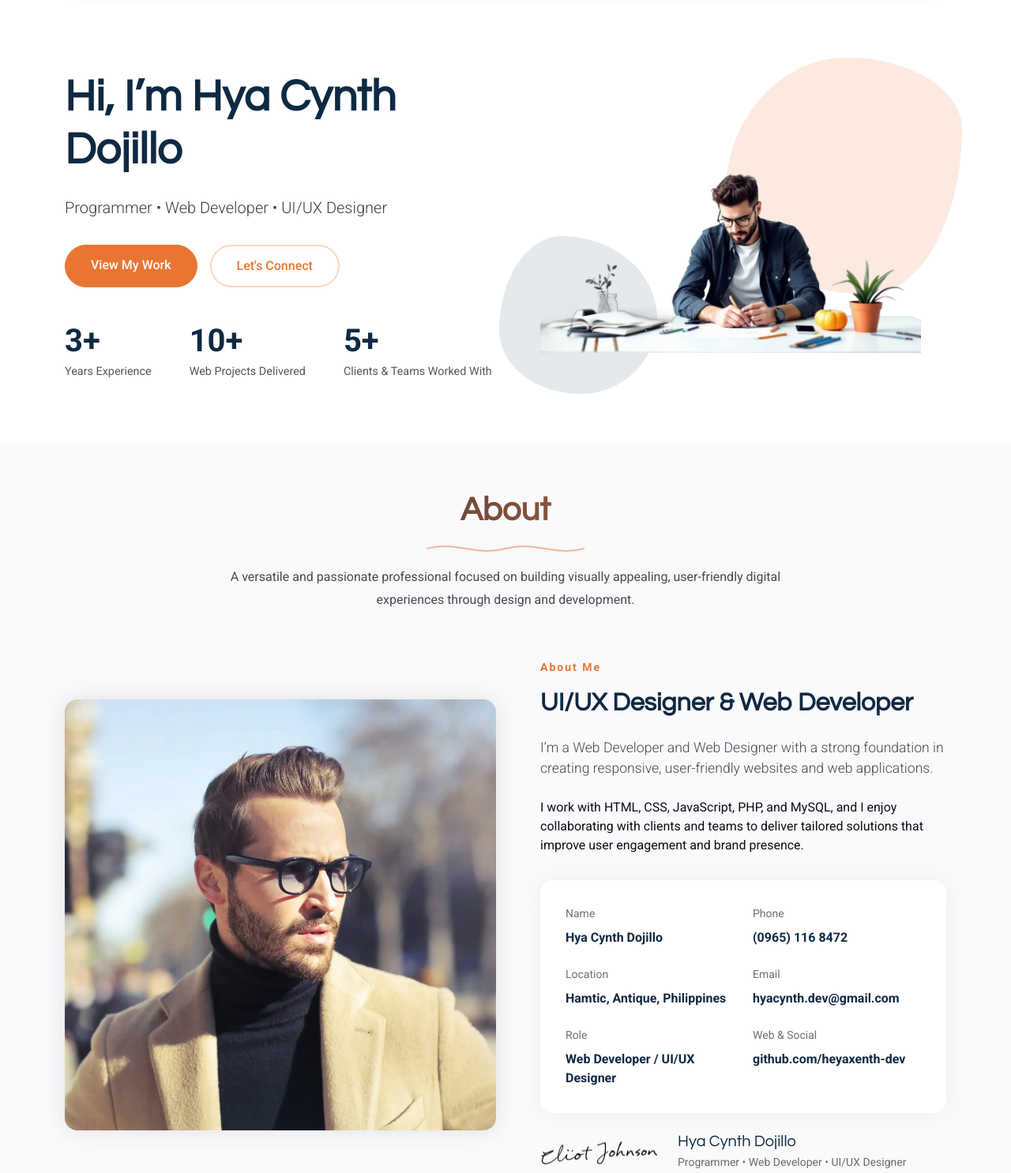
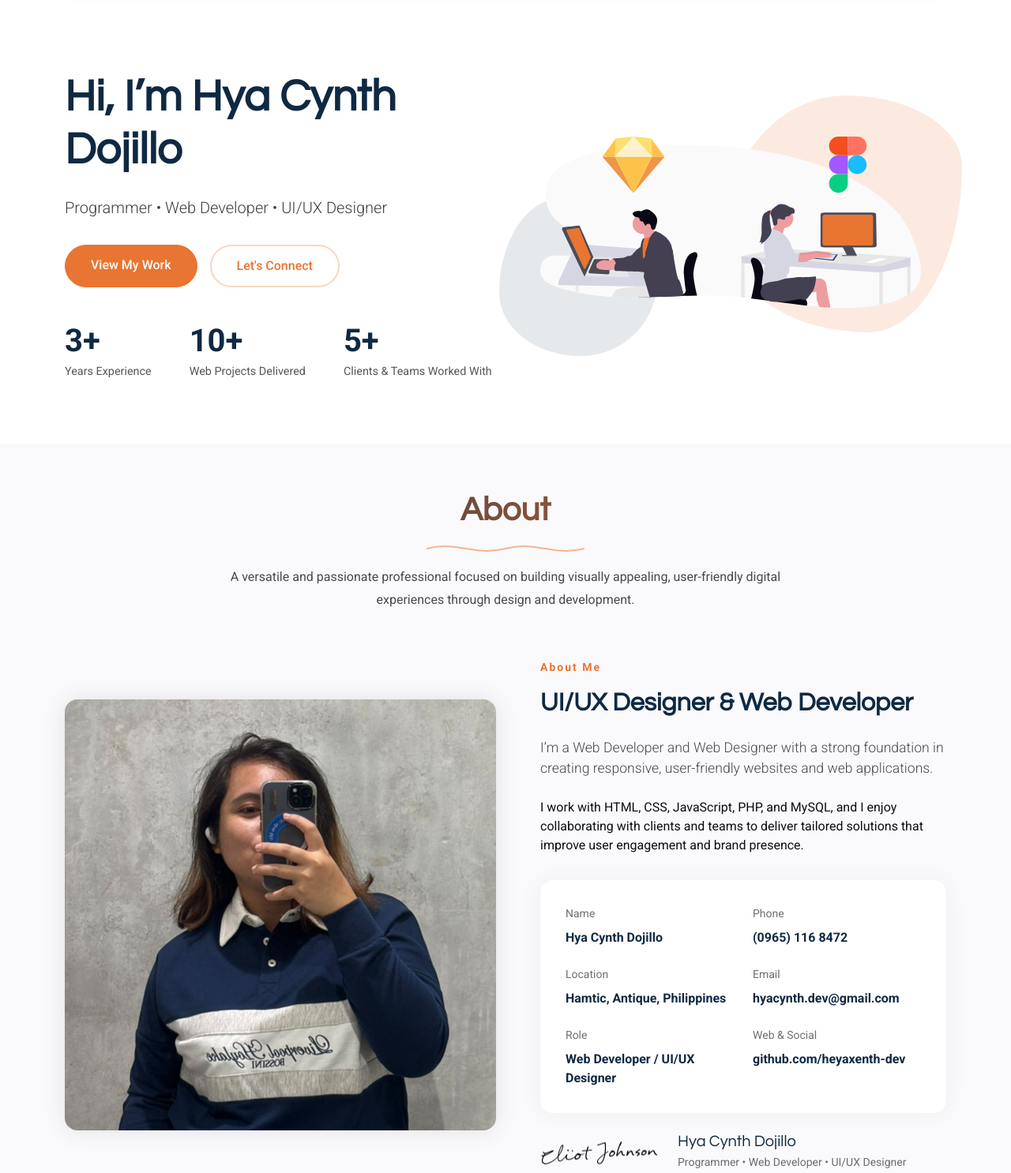
Before and after one commit to heyaxenth-dev/heyaxenth-dev-website, a plain HTML site: page index.html in a window 1280 px wide. Shown: the part 100-1586 px from the top of the page at 79% size. Drawn offline with Linux system fonts and the light colour scheme.

Commit message:
pictures updated
Co-authored-by: Copilot <copilot@github.com>

```diff
--- a/index.html
+++ b/index.html
@@ -125,7 +125,7 @@
 						<div class="col-lg-6">
 							<div class="hero-image">
 								<img
-									src="assets/img/profile/profile-1.webp"
+									src="assets/img/profile/undraw_design-tools_wgpz.svg"
 									alt="Portfolio Hero Image"
 									class="img-fluid"
 									data-aos="zoom-out"
@@ -169,7 +169,7 @@
 							data-aos-delay="200">
 							<div class="about-image">
 								<img
-									src="assets/img/profile/profile-square-2.webp"
+									src="assets/img/profile/profile-square-2.jpg"
 									alt="Profile Image"
 									class="img-fluid rounded-4" />
 							</div>
```
Also changed, not shown: assets/img/profile/profile-1.png (added), assets/img/profile/profile-square-2.jpg (added), assets/img/profile/undraw_design-tools_wgpz.svg (added).
